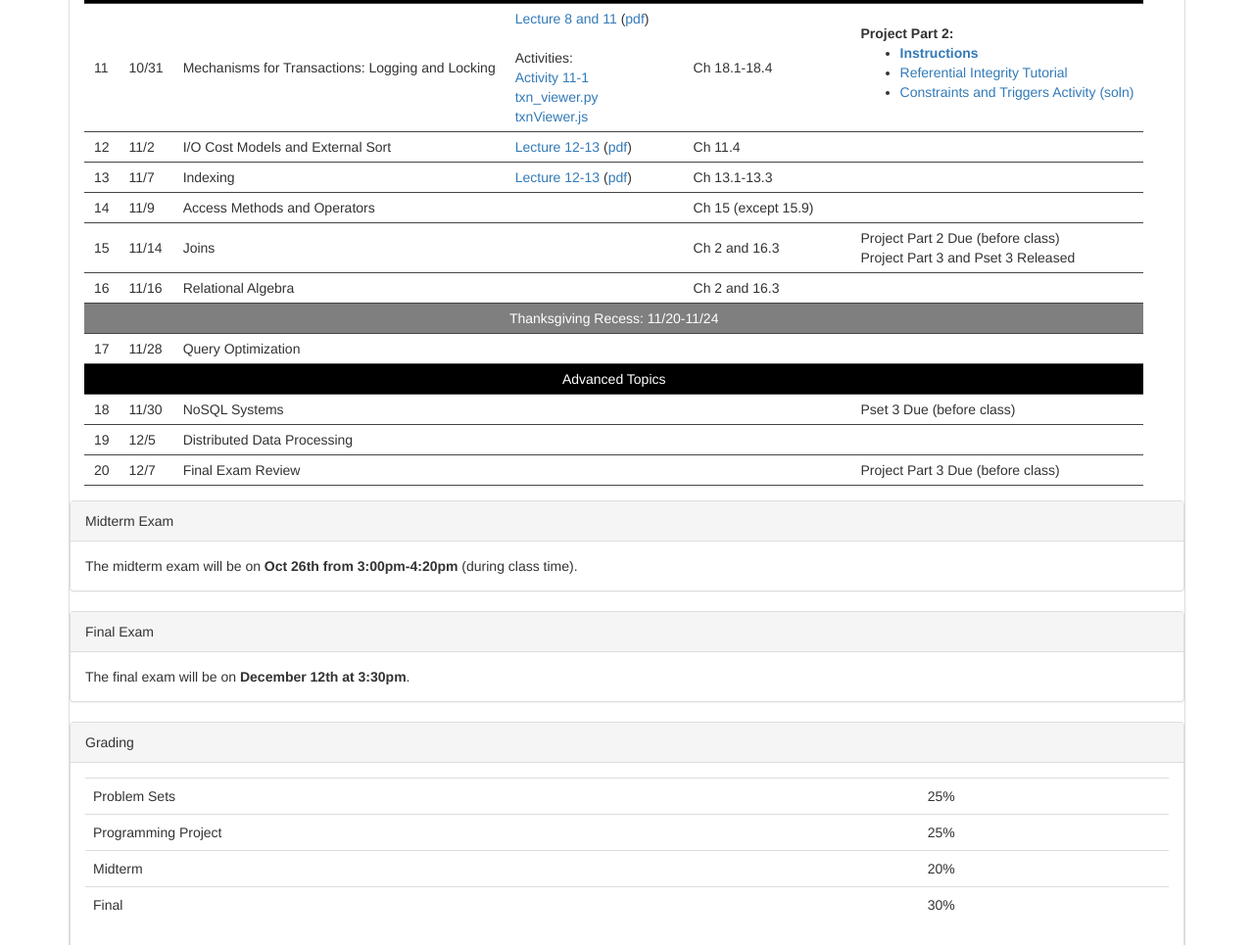
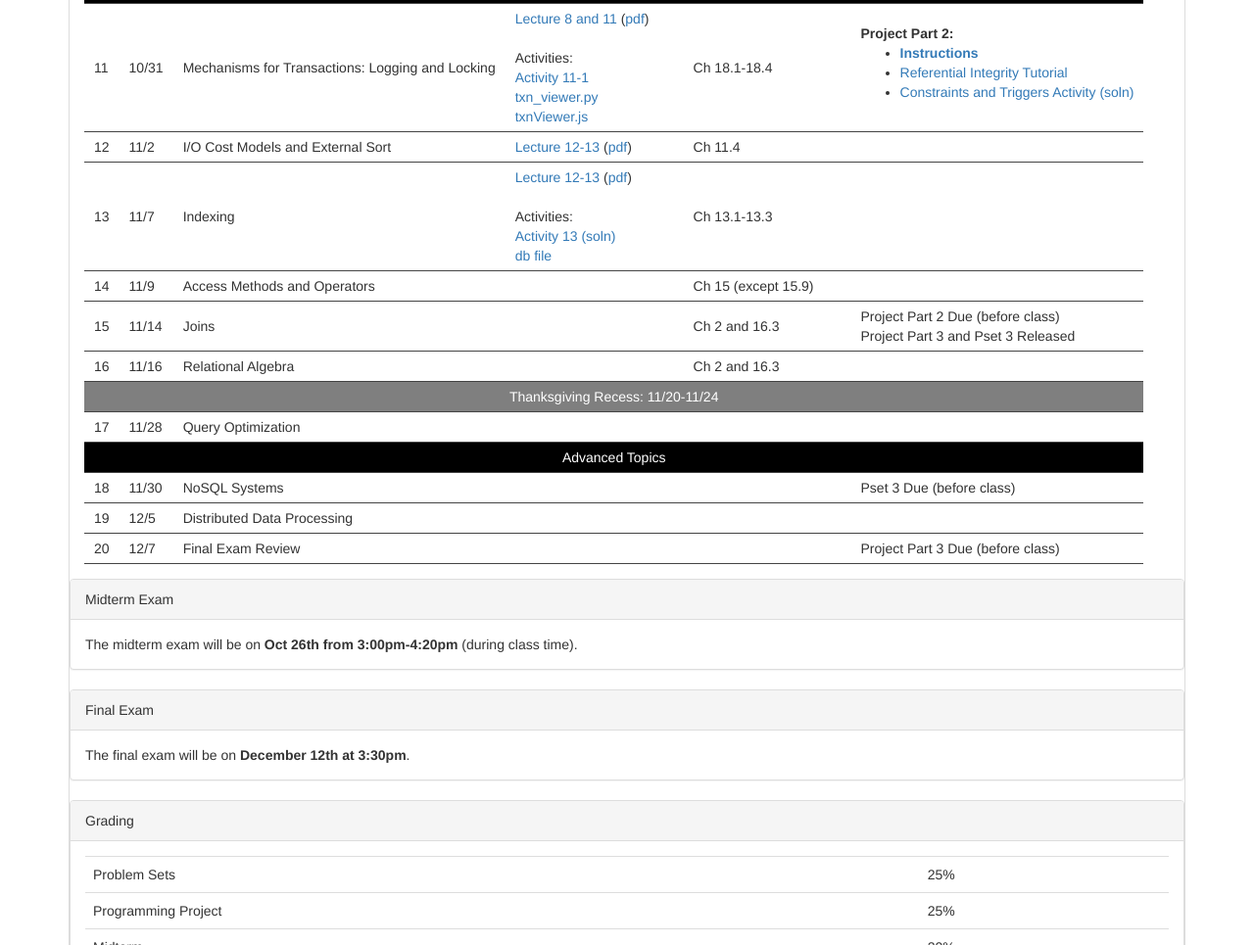
Before and after one commit to stanford-futuredata/cs145-2017, a plain HTML site: page index.html in a window 1280 px wide. Shown: the part 2081-3046 px from the top of the page at 98% size. Drawn offline with nearby package versions, Linux system fonts and the light colour scheme.

Commit message:
website updated

```diff
--- a/index.html
+++ b/index.html
@@ -311,6 +311,10 @@ and Widom. The lecture plan below may change.
     <td>Indexing</td>
     <td>
       <a href="lectures/lecture-12-13/Lecture_12-13_EMS_Indexes.pptx" download>Lecture 12-13</a> (<a href="lectures/lecture-12-13/Lecture_12-13_EMS_Indexes.pdf">pdf</a>)
+      <br> <br>
+      Activities: <br>
+      <a href="lectures/lecture-12-13/Activity-13.ipynb" download>Activity 13</a> <a href="lectures/lecture-12-13/Activity-13-Solutions.ipynb" download>(soln)</a> <br>
+      <a href="lectures/lecture-12-13/complaint.db" download>db file</a> <br>
     </td>
     <td>Ch 13.1-13.3</td>
     <td></td>
```
